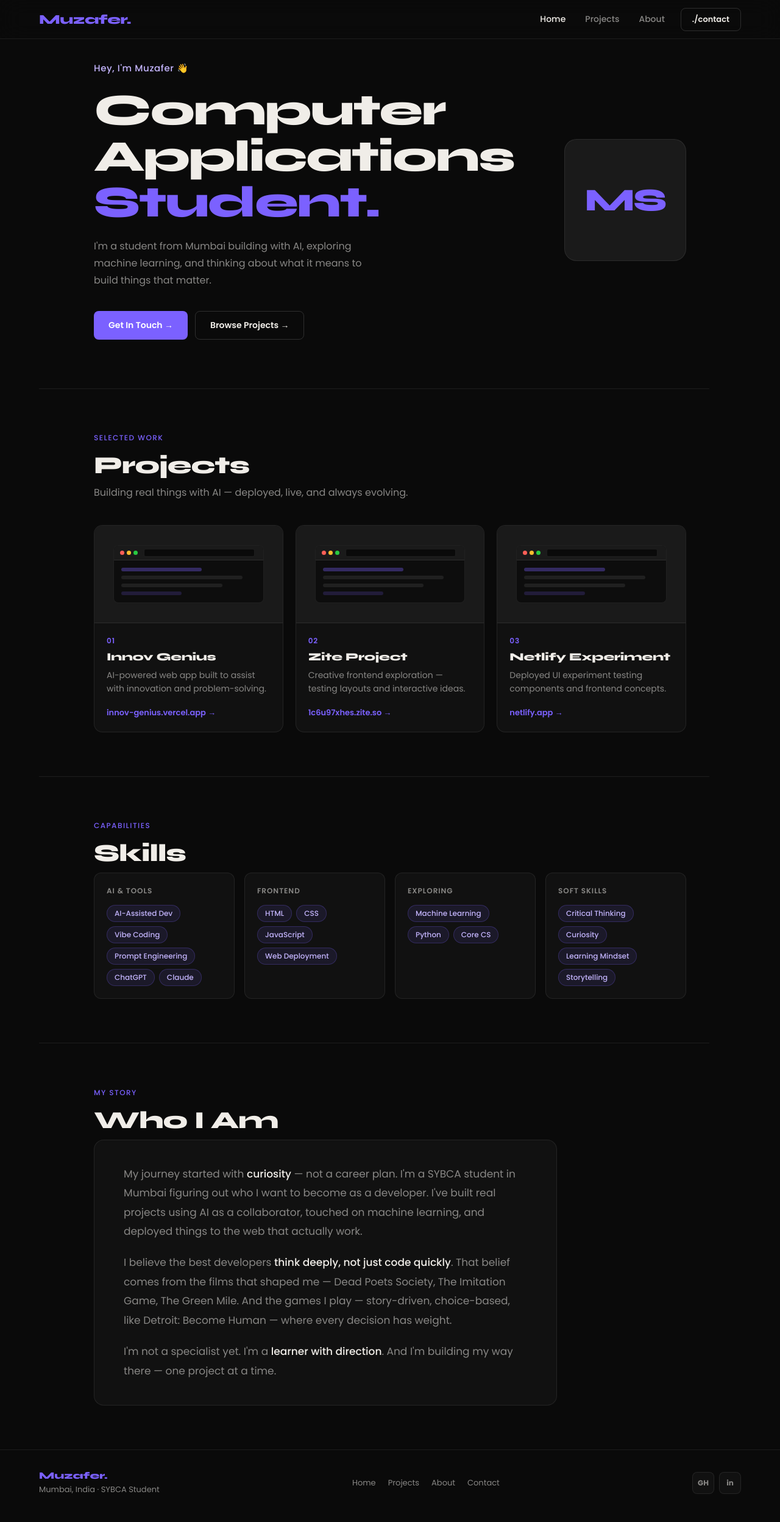
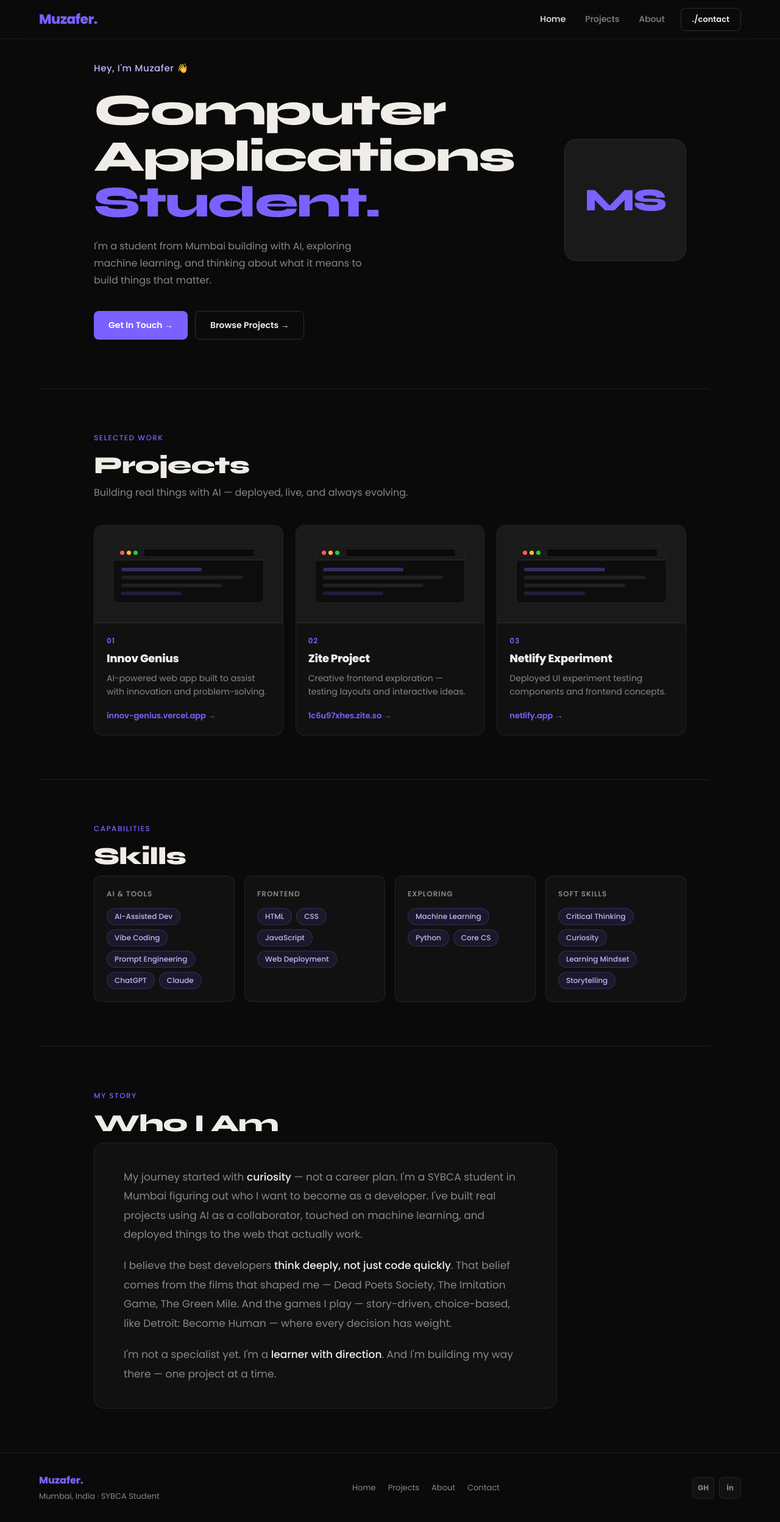
Before and after one commit to ADARSH5141/Portfolio, a React (Vite) app: page /#/ in a window 1280 px wide. Shown: the whole page at 61% size. Built offline with nearby package versions, Linux system fonts and the light colour scheme.

Commit message:
added poppinss css

```diff
--- a/src/components/Footer.module.css
+++ b/src/components/Footer.module.css
@@ -15,7 +15,7 @@
 }
 
 .logo {
-  font-family: 'Syne', sans-serif;
+  font-family: "Poppins";
   font-size: 16px;
   font-weight: 800;
   color: var(--accent-purple);
--- a/src/components/Navbar.module.css
+++ b/src/components/Navbar.module.css
@@ -19,7 +19,7 @@
 }
 
 .logo {
-  font-family: 'Syne', sans-serif;
+  font-family: "Poppins";
   font-size: 22px;
   font-weight: 800;
   color: var(--accent-purple);
--- a/src/components/ProjectCard.module.css
+++ b/src/components/ProjectCard.module.css
@@ -87,7 +87,7 @@
 }
 
 .name {
-  font-family: 'Syne', sans-serif;
+  font-family: "Poppins";
   font-size: 18px;
   font-weight: 800;
   color: var(--text-primary);
```
